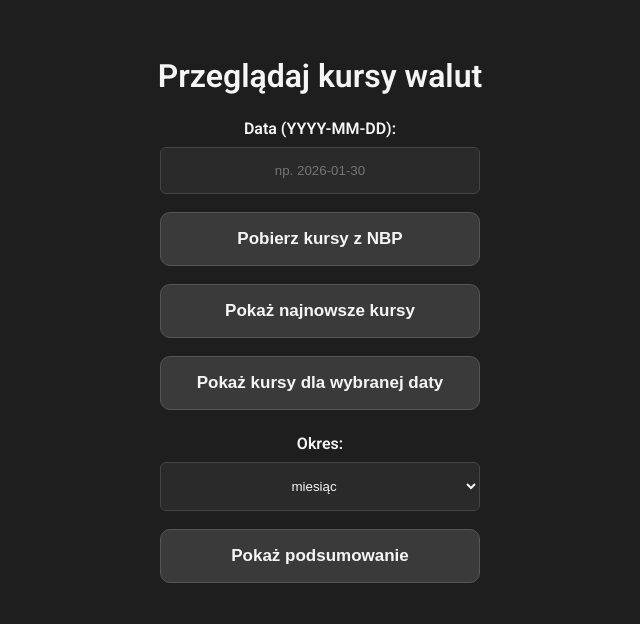
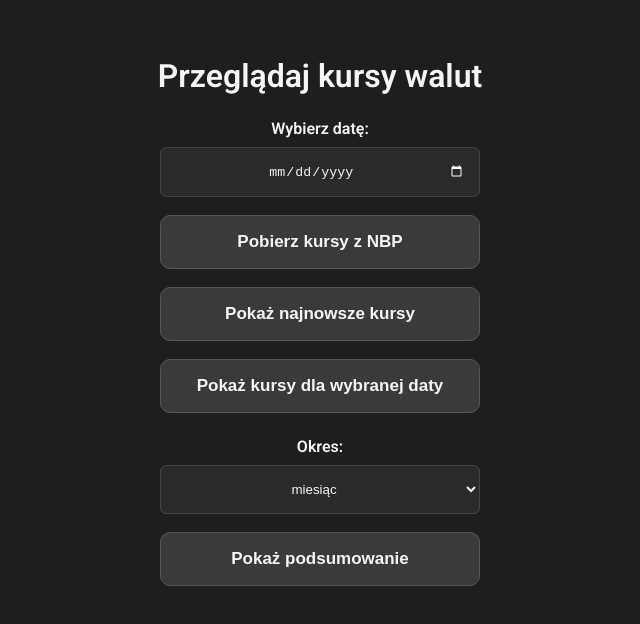
Before and after one commit to DawidSmyla/fx-rates-dashboard, an Angular app in the folder frontend/: page / in a window 1280 px wide. Shown: the top 624 px of the page, without its empty margins (320-960 px from the left). Built offline with nearby package versions, Linux system fonts and the light colour scheme.

Commit message:
Add datepicker and fixed scrolling bug

```diff
--- a/frontend/src/app/app.html
+++ b/frontend/src/app/app.html
@@ -3,9 +3,9 @@
 
   <div class="controls">
     <label>
-      Data (YYYY-MM-DD):
-      <!--  <input type="date" [(ngModel)]="dateInput">  -->
-      <input [(ngModel)]="dateInput" placeholder="np. 2026-01-30" />
+      Wybierz datę:
+      <!-- <input [(ngModel)]="dateInput" placeholder="np. 2026-01-30" />  -->
+      <input type="date" [(ngModel)]="dateInput">
     </label>
 
     <button (click)="fetchFromNbp()" [disabled]="loading">Pobierz kursy z NBP</button>
--- a/frontend/src/app/app.scss
+++ b/frontend/src/app/app.scss
@@ -7,7 +7,7 @@
   color: #f5f5f5;
   font-family: 'Roboto', Arial, sans-serif;
   height: 100%;
-  overflow: hidden;
+  //overflow: hidden;
 }
 
 :host {
```
